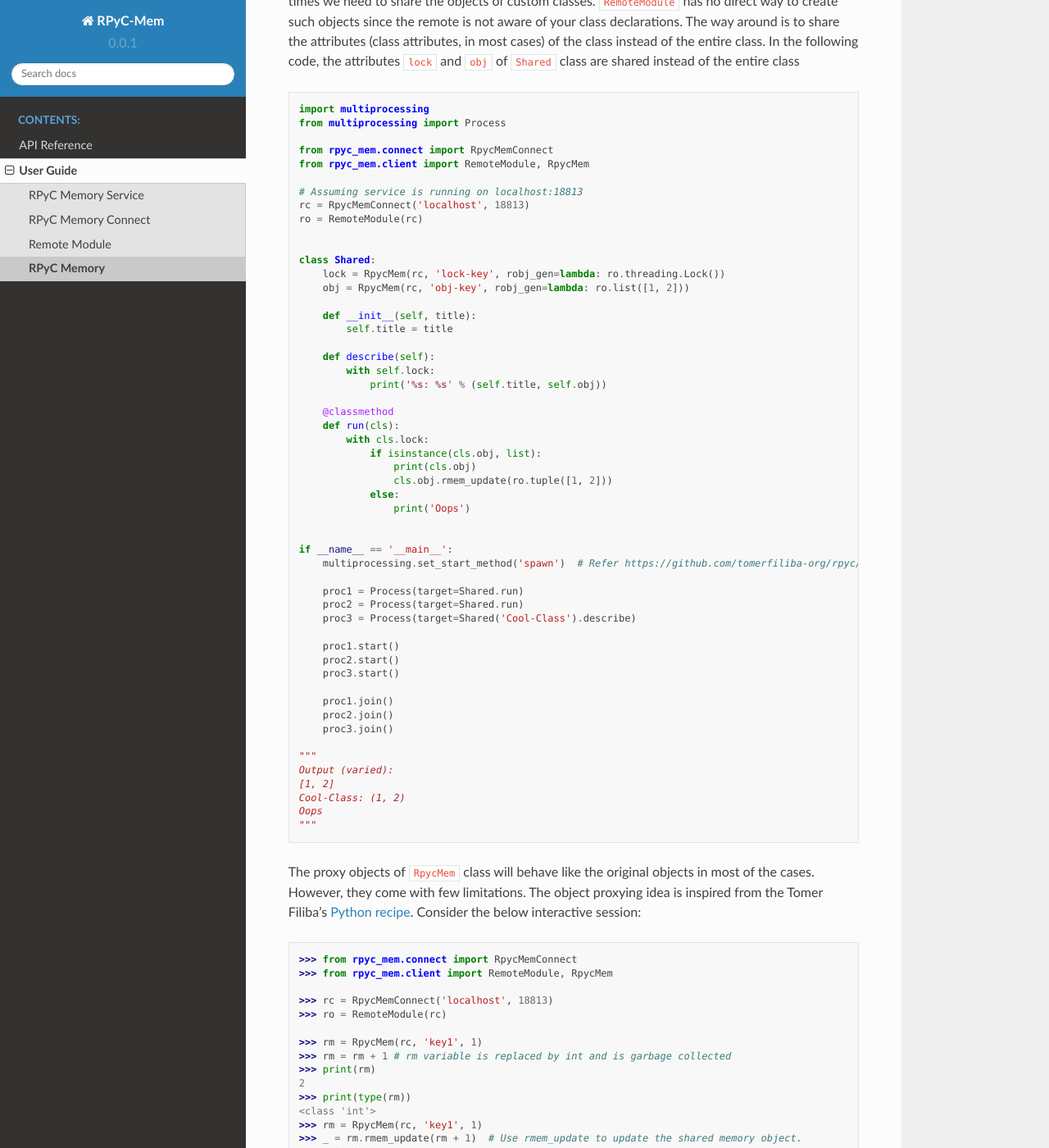
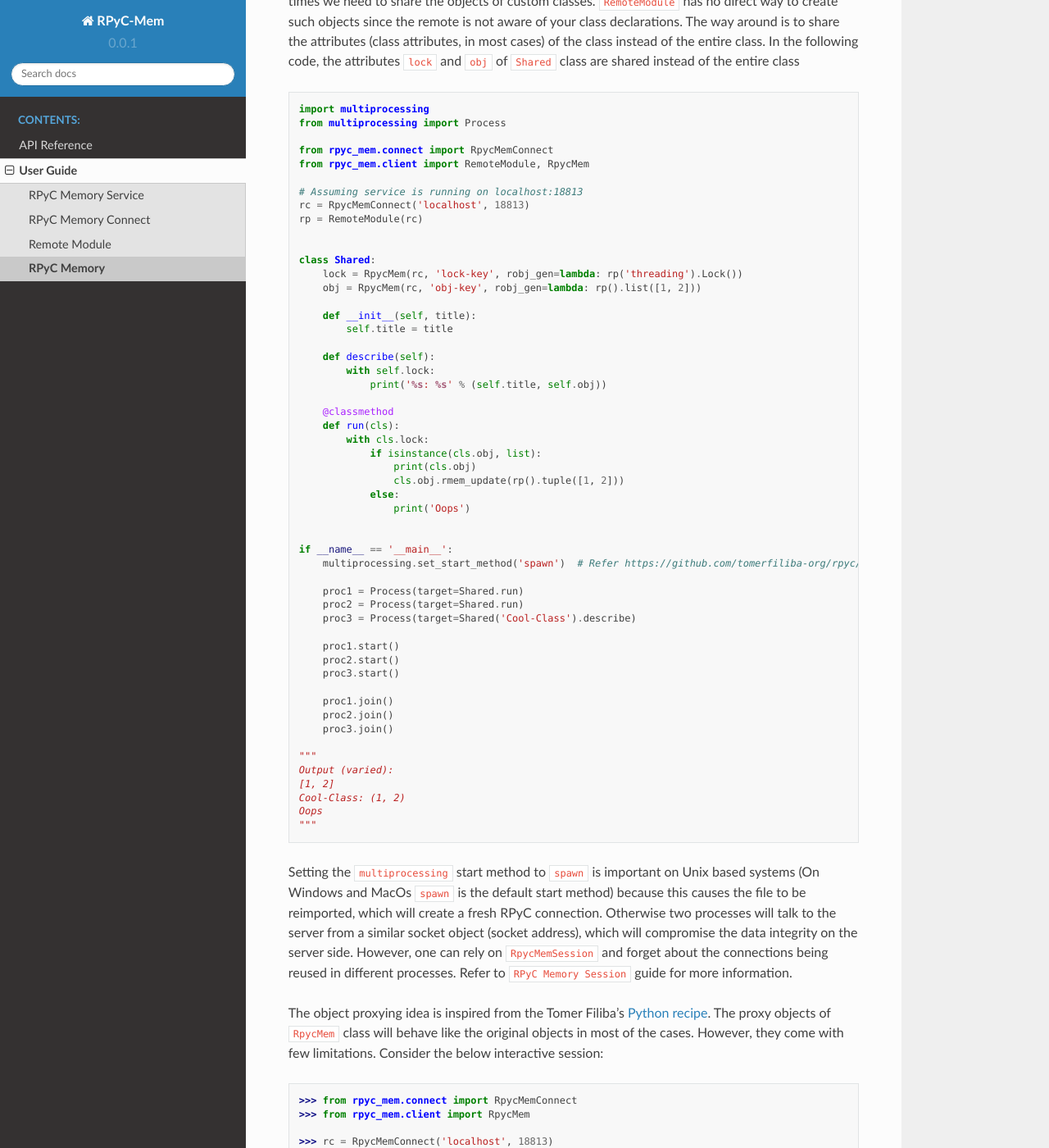
Before and after one commit to m0hithreddy/rpyc-mem, a Sphinx documentation site: the page built from docs/user_guide/mem_object_guide.rst, in a window 1280 px wide and 1400 px high, scrolled down 1282 px. Shown: the whole window at 82% size. Built offline with Sphinx 7.4.7 and the Read the Docs theme 2.0.0, drawn with Linux system fonts in a browser that asks for light colours; some of the changed text lies outside the part shown.

Commit message:
Update RPyC Memory guide

```diff
--- a/docs/user_guide/mem_object_guide.rst
+++ b/docs/user_guide/mem_object_guide.rst
@@ -18,10 +18,10 @@ and ``RpycMem`` instead of creating a new connection. ::
         print('Child Process:')
 
         rc = RpycMemConnect('localhost', 18813)
-        ro = RemoteModule(rc)
+        rp = RemoteModule(rc)
 
         # Generators allow delayed execution (dont create if mapping already exists)
-        rm = RpycMem(rc, unique_key, robj_gen=lambda: ro.list([1, 2, 3]))
+        rm = RpycMem(rc, unique_key, robj_gen=lambda: rp().list([1, 2, 3]))
         print(rm)
         rm.append(3)
 
@@ -32,9 +32,9 @@ and ``RpycMem`` instead of creating a new connection. ::
 
     # Assuming service is running on localhost:18813
     rc = RpycMemConnect('localhost', 18813)
-    ro = RemoteModule(rc)
+    rp = RemoteModule(rc)
 
-    rm = RpycMem(rc, 'unique-key', ro.list([1, 2])) # Either pass robj or robj_gen
+    rm = RpycMem(rc, 'unique-key', rp().list([1, 2])) # Either pass robj or robj_gen
 
     print(rm)
     print(len(rm))  # Python special method lookup
@@ -74,12 +74,12 @@ are shared instead of the entire class ::
 
     # Assuming service is running on localhost:18813
     rc = RpycMemConnect('localhost', 18813)
-    ro = RemoteModule(rc)
+    rp = RemoteModule(rc)
 
 
     class Shared:
-        lock = RpycMem(rc, 'lock-key', robj_gen=lambda: ro.threading.Lock())
-        obj = RpycMem(rc, 'obj-key', robj_gen=lambda: ro.list([1, 2]))
+        lock = RpycMem(rc, 'lock-key', robj_gen=lambda: rp('threading').Lock())
+        obj = RpycMem(rc, 'obj-key', robj_gen=lambda: rp().list([1, 2]))
 
         def __init__(self, title):
             self.title = title
@@ -93,7 +93,7 @@ are shared instead of the entire class ::
             with cls.lock:
                 if isinstance(cls.obj, list):
                     print(cls.obj)
-                    cls.obj.rmem_update(ro.tuple([1, 2]))
+                    cls.obj.rmem_update(rp().tuple([1, 2]))
                 else:
                     print('Oops')
 
@@ -120,18 +120,22 @@ are shared instead of the entire class ::
     Oops
     """
 
+Setting the ``multiprocessing`` start method to ``spawn`` is important on Unix based systems (On Windows and MacOs
+``spawn`` is the default start method) because this causes the file to be reimported, which will create a fresh
+RPyC connection. Otherwise two processes will talk to the server from a similar socket object (socket address), which
+will compromise the data integrity on the server side. However, one can rely on ``RpycMemSession`` and forget about
+the connections being reused in different processes. Refer to ``RPyC Memory Session`` guide for more information.
 
-The proxy objects of ``RpycMem`` class will behave like the original objects in most of the cases. However, they come
-with few limitations. The object proxying idea is inspired from the Tomer Filiba's `Python recipe <https://code.activestate.com/
-recipes/496741-object-proxying/>`_. Consider the below interactive session::
+The object proxying idea is inspired from the Tomer Filiba's `Python recipe <https://code.activestate.com/recipes/
+496741-object-proxying/>`_. The proxy objects of ``RpycMem`` class will behave like the original objects in most of
+the cases. However, they come with few limitations. Consider the below interactive session::
 
     >>> from rpyc_mem.connect import RpycMemConnect
-    >>> from rpyc_mem.client import RemoteModule, RpycMem
+    >>> from rpyc_mem.client import RpycMem
 
     >>> rc = RpycMemConnect('localhost', 18813)
-    >>> ro = RemoteModule(rc)
 
-    >>> rm = RpycMem(rc, 'key1', 1)
+    >>> rm = RpycMem(rc, 'key', 1)
     >>> rm = rm + 1 # rm variable is replaced by int and is garbage collected
     >>> print(rm)
     2
```
